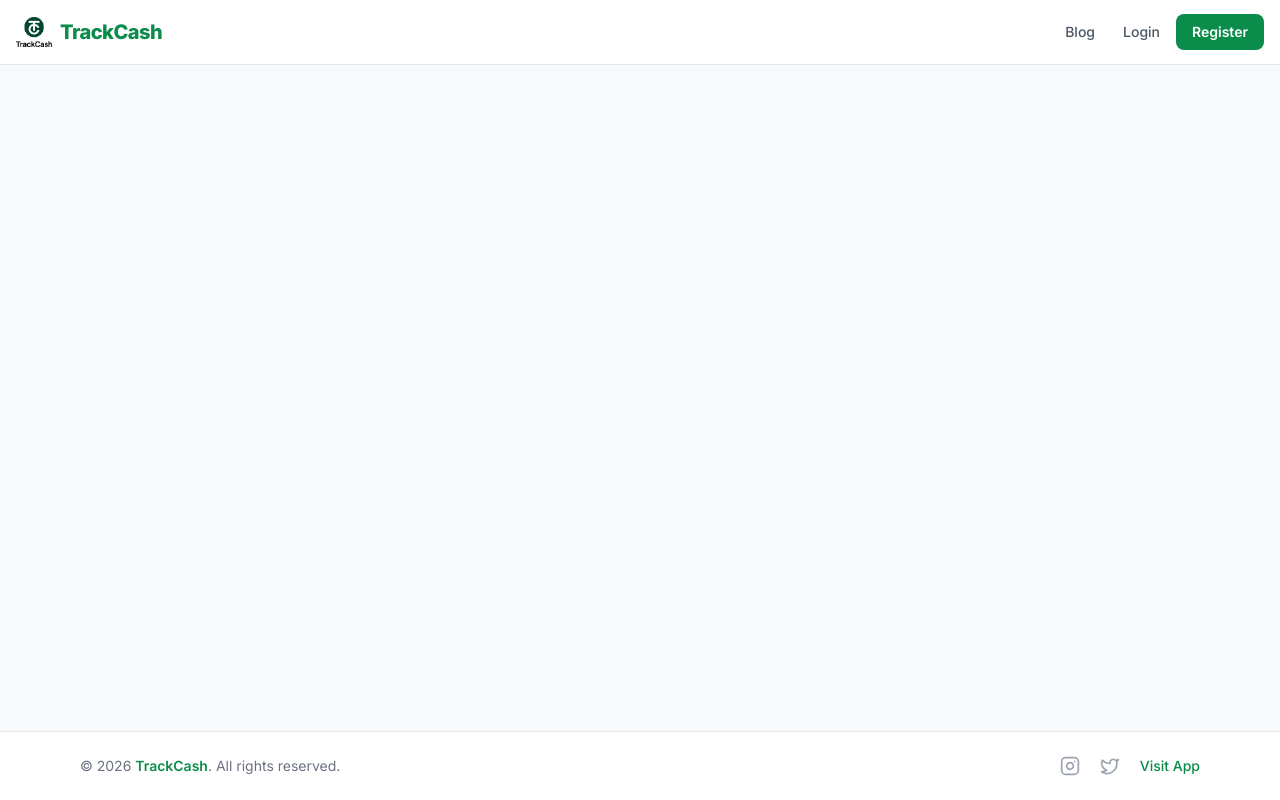
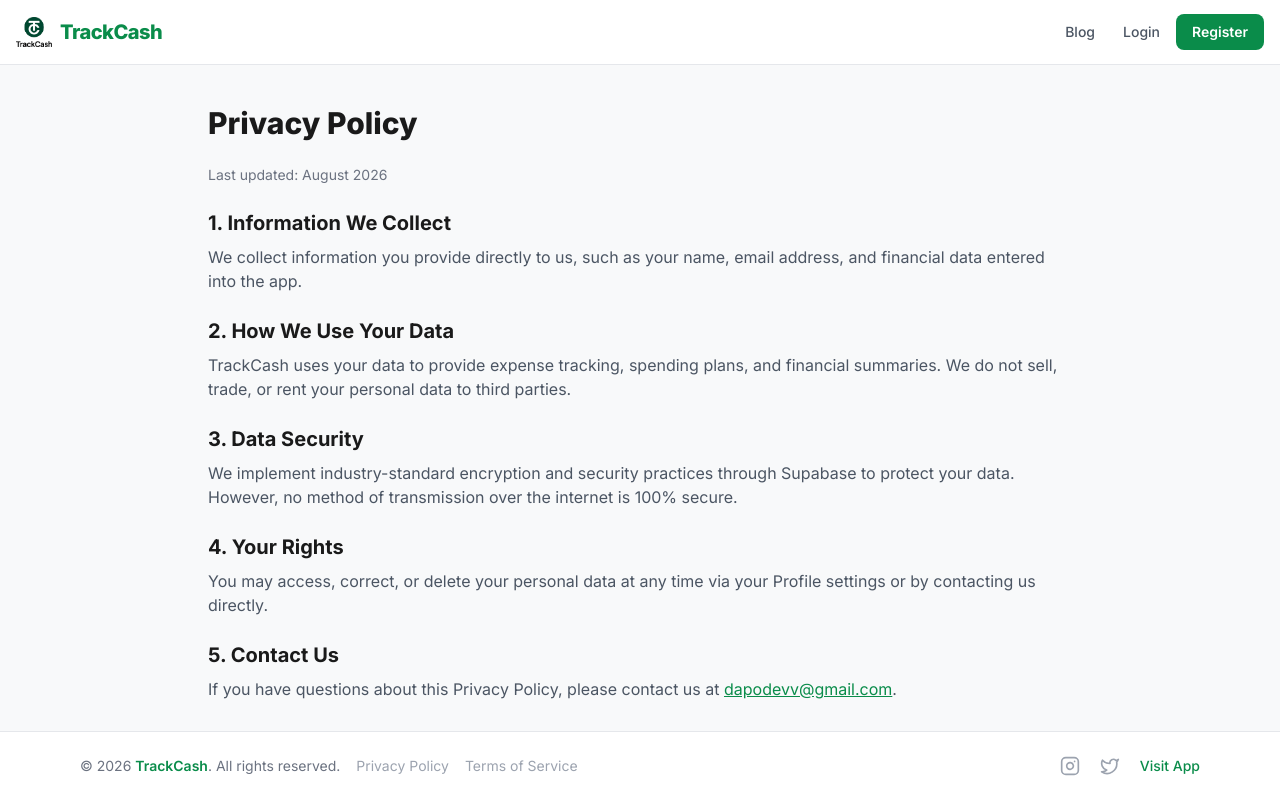
Before and after one commit to Dapo-devv/Naijabase, a React (Vite) app: page /privacy in a window 1280 px wide. Built offline with nearby package versions, Linux system fonts and the light colour scheme; no server answers.

Commit message:
Add Privacy Policy and Terms pages for AdSense compliance

```diff
--- a/src/App.jsx
+++ b/src/App.jsx
@@ -1,6 +1,7 @@
 import { Routes, Route, useLocation, Navigate } from "react-router-dom";
 import { AnimatePresence, motion } from "framer-motion";
 import { Instagram, Twitter } from "lucide-react";
+import { useEffect, useState } from "react";
 import Navbar from "./components/Navbar";
 import BottomNav from "./components/BottomNav";
 import AdSlot from "./components/AdSlot";
@@ -19,7 +20,8 @@
 import BlogIndex from "./pages/BlogIndex";
 import BlogDetail from "./pages/BlogDetail";
 import ResetPassword from "./pages/ResetPassword";
-import { useState, useEffect } from "react";
+import Privacy from "./pages/Privacy"; // 🆕 New Import
+import Terms from "./pages/Terms"; // 🆕 New Import
 
 const pageVariants = {
   initial: { opacity: 0, y: 10 },
@@ -38,6 +40,15 @@
     {children}
   </motion.div>
 );
+
+// 🆕 Scroll to top on every route change
+function ScrollToTop() {
+  const { pathname } = useLocation();
+  useEffect(() => {
+    window.scrollTo(0, 0);
+  }, [pathname]);
+  return null;
+}
 
 function ErrorBoundary({ children }) {
   const [hasError, setHasError] = useState(false);
@@ -104,6 +115,7 @@
     <ErrorBoundary>
       <NaijaBaseProvider>
         <ThemeManager />
+        <ScrollToTop />
 
         <div className="h-screen overflow-hidden bg-[#F8F9FA] dark:bg-[#111827] flex flex-col transition-colors duration-300">
           <Navbar />
@@ -139,6 +151,24 @@
                     element={
                       <PageWrapper>
                         <ResetPassword />
+                      </PageWrapper>
+                    }
+                  />
+
+                  {/* 🆕 NEW LEGAL PAGES */}
+                  <Route
+                    path="/privacy"
+                    element={
+                      <PageWrapper>
+                        <Privacy />
+                      </PageWrapper>
+                    }
+                  />
+                  <Route
+                    path="/terms"
+                    element={
+                      <PageWrapper>
+                        <Terms />
                       </PageWrapper>
                     }
                   />
@@ -257,15 +287,33 @@
             <BottomNav />
           </div>
 
+          {/* 🚀 UPDATED FOOTER WITH LEGAL LINKS */}
           <footer className="hidden md:block bg-white dark:bg-gray-800 border-t border-gray-200 dark:border-gray-700 py-6 mt-auto transition-colors duration-300">
             <div className="max-w-6xl mx-auto px-4 flex flex-col sm:flex-row items-center justify-between gap-4">
-              <p className="text-sm text-gray-500 dark:text-gray-400">
+              <div className="flex flex-col sm:flex-row items-center gap-4 text-sm">
+                <p className="text-gray-500 dark:text-gray-400">
                   © {new Date().getFullYear()}{" "}
                   <span className="font-semibold text-primary dark:text-primary-400">
                     TrackCash
                   </span>
                   . All rights reserved.
                 </p>
+                <div className="flex items-center gap-4">
+                  <a
+                    href="/privacy"
+                    className="text-gray-400 hover:text-primary transition-colors"
+                  >
+                    Privacy Policy
+                  </a>
+                  <a
+                    href="/terms"
+                    className="text-gray-400 hover:text-primary transition-colors"
+                  >
+                    Terms of Service
+                  </a>
+                </div>
+              </div>
+
               <div className="flex items-center gap-5">
                 <a
                   href="https://www.instagram.com/trackcash.ng"
--- /dev/null
+++ b/src/pages/Privacy.jsx
@@ -0,0 +1,53 @@
+import { motion } from "framer-motion";
+
+export default function Privacy() {
+  return (
+    <motion.div
+      initial={{ opacity: 0, y: 20 }}
+      animate={{ opacity: 1, y: 0 }}
+      exit={{ opacity: 0, y: -20 }}
+      transition={{ duration: 0.3 }}
+      className="max-w-4xl mx-auto px-4 py-10 text-neutral-text dark:text-white"
+    >
+      <h1 className="text-3xl font-extrabold mb-6">Privacy Policy</h1>
+      <p className="text-sm text-gray-500 dark:text-gray-400 mb-6">Last updated: August 2026</p>
+
+      <div className="space-y-6">
+        <section>
+          <h2 className="text-xl font-bold mb-2">1. Information We Collect</h2>
+          <p className="text-gray-600 dark:text-gray-300">
+            We collect information you provide directly to us, such as your name, email address, and financial data entered into the app.
+          </p>
+        </section>
+
+        <section>
+          <h2 className="text-xl font-bold mb-2">2. How We Use Your Data</h2>
+          <p className="text-gray-600 dark:text-gray-300">
+            TrackCash uses your data to provide expense tracking, spending plans, and financial summaries. We do not sell, trade, or rent your personal data to third parties.
+          </p>
+        </section>
+
+        <section>
+          <h2 className="text-xl font-bold mb-2">3. Data Security</h2>
+          <p className="text-gray-600 dark:text-gray-300">
+            We implement industry-standard encryption and security practices through Supabase to protect your data. However, no method of transmission over the internet is 100% secure.
+          </p>
+        </section>
+
+        <section>
+          <h2 className="text-xl font-bold mb-2">4. Your Rights</h2>
+          <p className="text-gray-600 dark:text-gray-300">
+            You may access, correct, or delete your personal data at any time via your Profile settings or by contacting us directly.
+          </p>
+        </section>
+
+        <section>
+          <h2 className="text-xl font-bold mb-2">5. Contact Us</h2>
+          <p className="text-gray-600 dark:text-gray-300">
+            If you have questions about this Privacy Policy, please contact us at <a href="mailto:dapodevv@gmail.com" className="text-primary underline">dapodevv@gmail.com</a>.
+          </p>
+        </section>
+      </div>
+    </motion.div>
+  );
+}
```
Lines whose indentation alone changed are shown as unchanged.
